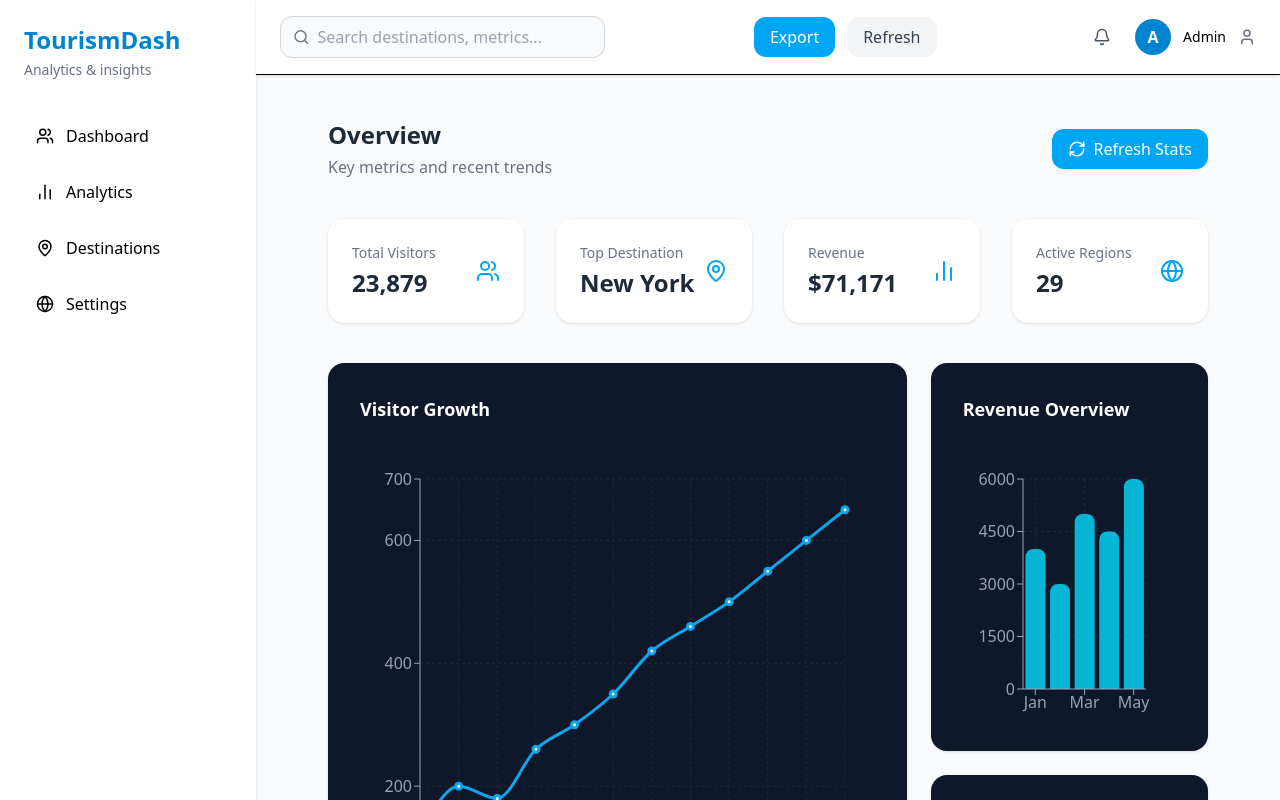
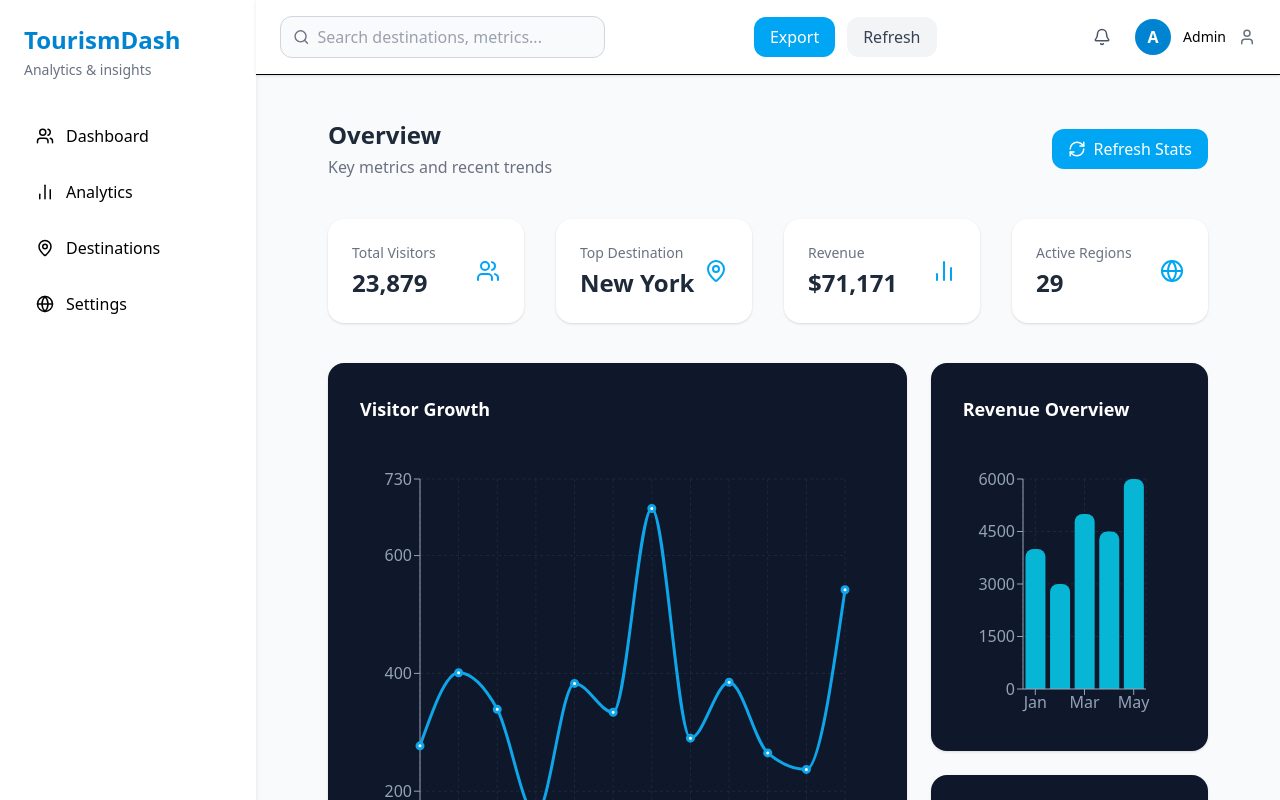
Before and after one commit to alokmuskan/Task, a React (Vite) app: page / in a window 1280 px wide. Both pictures are taken after a click on the button "Refresh Stats". Shown: the top 800 px of the page. Built offline with nearby package versions, Linux system fonts and the light colour scheme.

Commit message:
solved the problem of linechart animation and connected it with zusland globally

```diff
--- a/src/components/Charts/LineChart.jsx
+++ b/src/components/Charts/LineChart.jsx
@@ -1,32 +1,7 @@
-import { useState } from "react";
+// src/components/Charts/MyLineChart.jsx
 import { LineChart, Line, XAxis, YAxis, Tooltip, ResponsiveContainer, CartesianGrid } from "recharts";
 
-const initialData = [
-  { date: "Jan", value: 120 },
-  { date: "Feb", value: 200 },
-  { date: "Mar", value: 180 },
-  { date: "Apr", value: 260 },
-  { date: "May", value: 300 },
-  { date: "Jun", value: 350 },
-  { date: "Jul", value: 420 },
-  { date: "Aug", value: 460 },
-  { date: "Sep", value: 500 },
-  { date: "Oct", value: 550 },
-  { date: "Nov", value: 600 },
-  { date: "Dec", value: 650 },
-];
-
-export default function MyLineChart() {
-  const [data, setData] = useState(initialData);
-
-  const refreshData = () => {
-    const newData = initialData.map(item => ({
-      ...item,
-      value: Math.floor(Math.random() * 600) + 100,
-    }));
-    setData(newData);
-  };
-
+export default function MyLineChart({ data }) {
   return (
     <div className="relative">
       <ResponsiveContainer width="100%" height={500}>
@@ -35,7 +10,15 @@ export default function MyLineChart() {
           <XAxis dataKey="date" stroke="#94a3b8" />
           <YAxis stroke="#94a3b8" domain={[0, "dataMax + 50"]} />
           <Tooltip />
-          <Line type="monotone" dataKey="value" stroke="#0ea5e9" strokeWidth={3} dot={{ r: 3 }} />
+          <Line
+            type="monotone"
+            dataKey="value"
+            stroke="#0ea5e9"
+            strokeWidth={3}
+            dot={{ r: 3 }}
+            isAnimationActive={true}
+            animationDuration={700}
+          />
         </LineChart>
       </ResponsiveContainer>
     </div>
```
